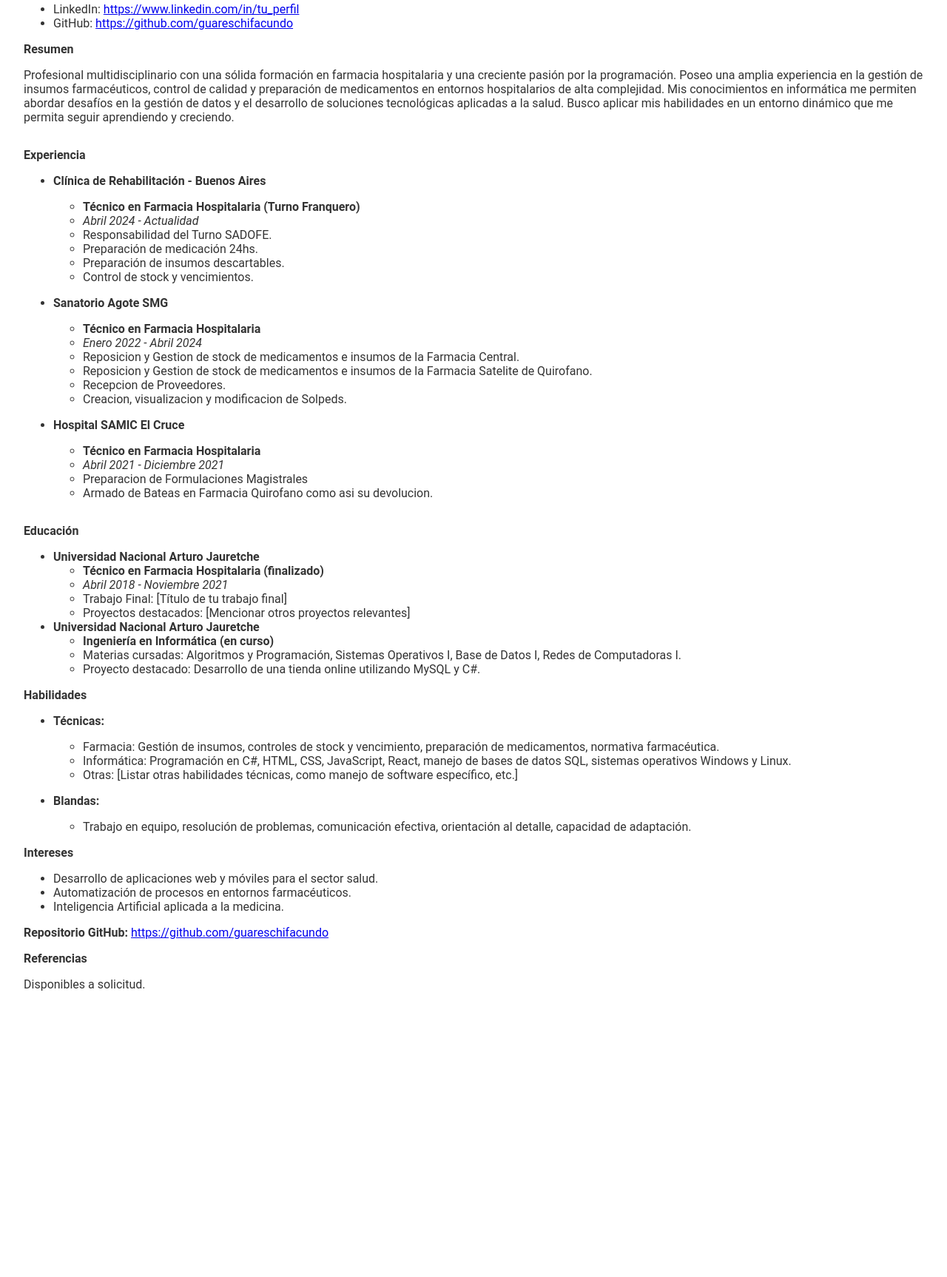
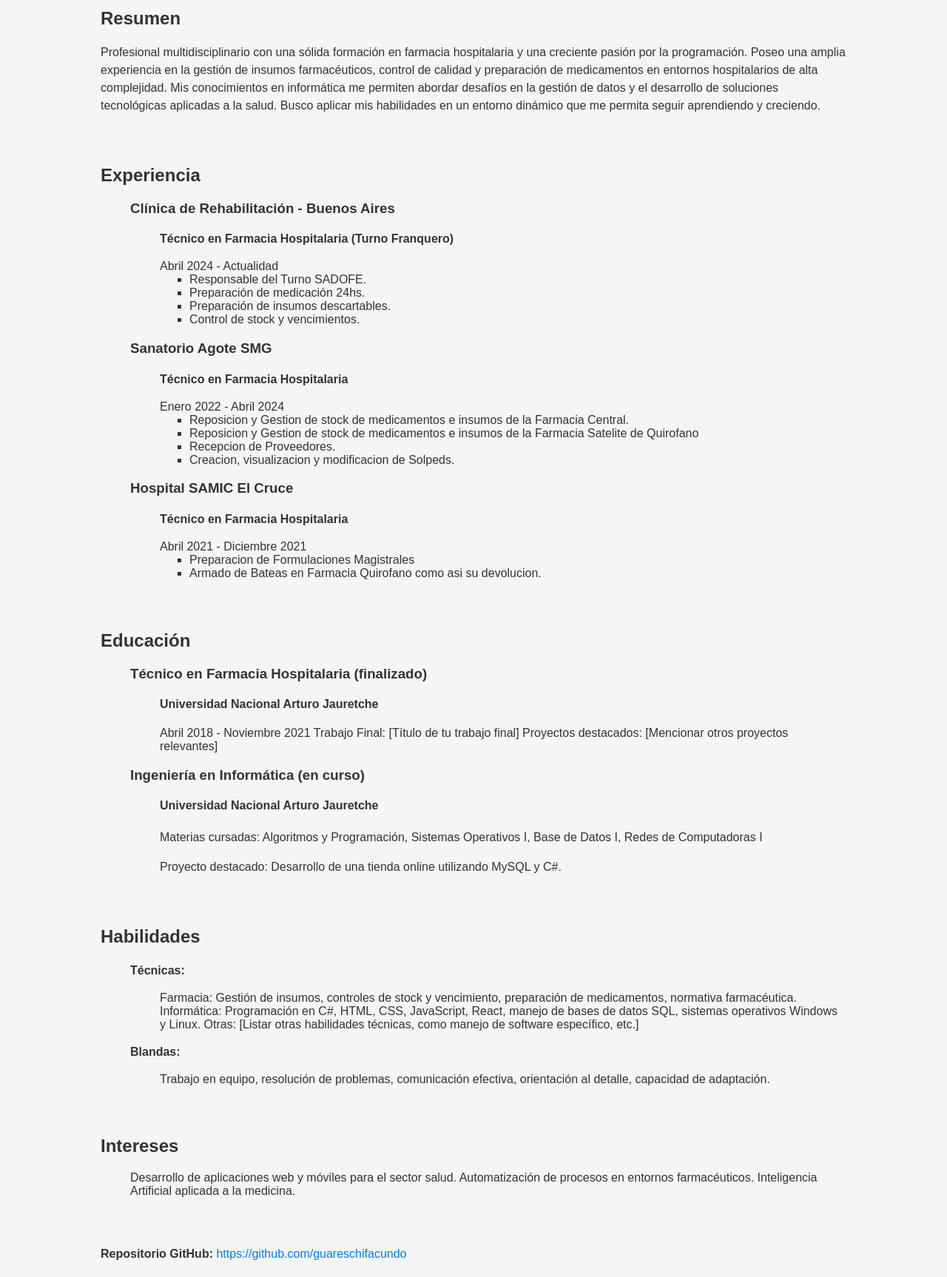
Before and after one commit to guareschifacundo/odin-recipes, a plain HTML site: page about.html in a window 1280 px wide. Shown: the part 190-1916 px from the top of the page at 74% size. Before the commit the page ends 1562 px from the top, so only its background shows below. Drawn offline with Linux system fonts and the light colour scheme.

Commit message:
improve the semantics of the cv and add CSS flexbox and grid

```diff
--- a/about.html
+++ b/about.html
@@ -1,5 +1,5 @@
 <!DOCTYPE html>
-<html lang="en">
+<html lang="es">
 
 <head>
     <meta charset="UTF-8">
@@ -14,18 +14,21 @@
         <header>
             <h1>Facundo Guareschi</h1>
             <p><strong>Técnico en Farmacia Hospitalaria | Ingeniero en Informática en formación</strong></p>
-            <p><strong>Contacto</strong></p>
+
+            <nav>
                 <ul>
-                <li>Email: <a href="mailto:guareschifacundo@gmail.com">guareschifacundo@gmail.com</a></li>
+                    <address>
+                        <li><a href="mailto:guareschifacundo@gmail.com"rel="noopener noreferrer">guareschifacundo@gmail.com</a></li>
                         <li>Teléfono: +54 11 24622416</li>
-                <li>LinkedIn: <a href="https://www.linkedin.com/in/tu_perfil">https://www.linkedin.com/in/tu_perfil</a>
-                </li>
-                <li>GitHub: <a href="https://github.com/guareschifacundo">https://github.com/guareschifacundo</a></li>
+                        <li>LinkedIn: <a     href="https://www.linkedin.com/in/tu_perfil">https://www.linkedin.com/in/tu_perfil</a> </li>
+                    </address>
                 </ul>
+
+            </nav>
         </header>
 
         <section>
-            <p><strong>Resumen</strong></p>
+            <h2><strong>Resumen</strong></h2>
             <p>Profesional multidisciplinario con una sólida formación en farmacia hospitalaria y una creciente pasión
                 por
                 la
@@ -41,94 +44,123 @@
         </section>
 
         <section>
-            <p><strong>Experiencia</strong></p>
+            <h2><strong>Experiencia</strong></h2>
+            <article>
                 <ul>
-                <li>
-                    <p><strong>Clínica de Rehabilitación - Buenos Aires</strong></p>
+
+                    <h3><strong>Clínica de Rehabilitación - Buenos Aires</strong></h3>
                     <ul>
-                        <li><strong>Técnico en Farmacia Hospitalaria (Turno Franquero)</strong></li>
-                        <li><em>Abril 2024 - Actualidad</em></li>
-                        <li>Responsabilidad del Turno SADOFE.</li>
+                        <p><strong>Técnico en Farmacia Hospitalaria (Turno Franquero)</strong></p>
+                        <time datetime="2024-04-01">Abril 2024 - Actualidad</time>
+                        <ul>
+                            <li>Responsable del Turno SADOFE.</li>
                             <li>Preparación de medicación 24hs.</li>
                             <li>Preparación de insumos descartables.</li>
                             <li>Control de stock y vencimientos.</li>
                         </ul>
-                </li>
-                <li>
-                    <p><strong>Sanatorio Agote SMG</strong></p>
+
+                    </ul>
+
+
+                    <h3><strong>Sanatorio Agote SMG</strong></h3>
                     <ul>
-                        <li><strong>Técnico en Farmacia Hospitalaria</strong></li>
-                        <li><em>Enero 2022 - Abril 2024</em></li>
+                        <p><strong>Técnico en Farmacia Hospitalaria</strong></p>
+                        <time datetime="2022-01-01">Enero 2022 - Abril 2024</time>
+                        <ul>
                             <li>Reposicion y Gestion de stock de medicamentos e insumos de la Farmacia Central.</li>
                             <li>Reposicion y Gestion de stock de medicamentos e insumos de la Farmacia Satelite de
-                            Quirofano.
-                        </li>
+                                Quirofano</li>
                             <li>Recepcion de Proveedores.</li>
                             <li>Creacion, visualizacion y modificacion de Solpeds.</li>
                         </ul>
-                </li>
-                <li>
-                    <p><strong>Hospital SAMIC El Cruce</strong></p>
+                    </ul>
+
+
+                    <h3><strong>Hospital SAMIC El Cruce</strong></h3>
                     <ul>
-                        <li><strong>Técnico en Farmacia Hospitalaria</strong></li>
-                        <li><em>Abril 2021 - Diciembre 2021</em></li>
-                        <li>Preparacion de Formulaciones Magistrales</li>
+                        <p><strong>Técnico en Farmacia Hospitalaria</strong></p>
+                        <time datetime="2021-04-01">Abril 2021 - Diciembre 2021</time>
+                        <ul>
+                            <li> Preparacion de Formulaciones Magistrales</li>
                             <li>Armado de Bateas en Farmacia Quirofano como asi su devolucion.</li>
                         </ul>
-                </li>
+                    </ul>
+
+                </ul>
+            </article>
+        </section>
+
+
+        <section>
+            <h2><strong>Educación</strong></h2>
+            <article>
+                <ul>
+                    <h3>Técnico en Farmacia Hospitalaria (finalizado)</h3>
+                    <ul>
+                        <h4>Universidad Nacional Arturo Jauretche</h4>
+                        <time datetime="2018-04-01">Abril 2018 - Noviembre 2021</time>
+                        Trabajo Final: [Título de tu trabajo final]
+                        Proyectos destacados: [Mencionar otros proyectos relevantes]
+                    </ul>
+
+                    <h3>Ingeniería en Informática (en curso)</h3>
+                    <ul>
+                        <h4>Universidad Nacional Arturo Jauretche</h4>
+                        <p>Materias cursadas: Algoritmos y Programación, Sistemas Operativos I, Base de Datos I, Redes
+                            de Computadoras I</p>
+                        <p>Proyecto destacado: Desarrollo de una tienda online utilizando MySQL y C#.</p>
+                    </ul>
+
+                </ul>
+            </article>
+        </section>
+
+        <section>
+            <h2><strong>Habilidades</strong></h2>
+            <ul>
+
+                <p><strong>Técnicas:</strong></p>
+                <ul>
+                    Farmacia: Gestión de insumos, controles de stock y vencimiento, preparación de medicamentos,
+                    normativa farmacéutica.
+                    Informática: Programación en C#, HTML, CSS, JavaScript, React, manejo de bases de datos SQL,
+                    sistemas operativos Windows y Linux.
+                    Otras: [Listar otras habilidades técnicas, como manejo de software específico, etc.]
+                </ul>
+
+
+                <p><strong>Blandas:</strong></p>
+                <ul>
+                    Trabajo en equipo, resolución de problemas, comunicación efectiva, orientación al detalle,
+                    capacidad
+                    de adaptación.
+                </ul>
+
             </ul>
         </section>
 
-        <p><strong>Educación</strong></p>
+        <section>
+            <h2><strong>Intereses</strong></h2>
             <ul>
-            <li><strong>Universidad Nacional Arturo Jauretche</strong>
-                <ul>
-                    <li><strong>Técnico en Farmacia Hospitalaria (finalizado)</strong></li>
-                    <li><em>Abril 2018 - Noviembre 2021</em></li>
-                    <li>Trabajo Final: [Título de tu trabajo final]</li>
-                    <li>Proyectos destacados: [Mencionar otros proyectos relevantes]</li>
+                Desarrollo de aplicaciones web y móviles para el sector salud.
+                Automatización de procesos en entornos farmacéuticos.
+                Inteligencia Artificial aplicada a la medicina.
             </ul>
-            </li>
-            <li><strong>Universidad Nacional Arturo Jauretche</strong>
-                <ul>
-                    <li><strong>Ingeniería en Informática (en curso)</strong></li>
-                    <li>Materias cursadas: Algoritmos y Programación, Sistemas Operativos I, Base de Datos I, Redes de
-                        Computadoras I.</li>
-                    <li>Proyecto destacado: Desarrollo de una tienda online utilizando MySQL y C#.</li>
-                </ul>
-            </li>
-        </ul>
-        <p><strong>Habilidades</strong></p>
-        <ul>
-            <li>
-                <p><strong>Técnicas:</strong></p>
-                <ul>
-                    <li>Farmacia: Gestión de insumos, controles de stock y vencimiento, preparación de medicamentos,
-                        normativa farmacéutica.</li>
-                    <li>Informática: Programación en C#, HTML, CSS, JavaScript, React, manejo de bases de datos SQL,
-                        sistemas operativos Windows y Linux.</li>
-                    <li>Otras: [Listar otras habilidades técnicas, como manejo de software específico, etc.]</li>
-                </ul>
-            </li>
-            <li>
-                <p><strong>Blandas:</strong></p>
-                <ul>
-                    <li>Trabajo en equipo, resolución de problemas, comunicación efectiva, orientación al detalle,
-                        capacidad
-                        de adaptación.</li>
-                </ul>
-            </li>
-        </ul>
-        <p><strong>Intereses</strong></p>
-        <ul>
-            <li>Desarrollo de aplicaciones web y móviles para el sector salud.</li>
-            <li>Automatización de procesos en entornos farmacéuticos.</li>
-            <li>Inteligencia Artificial aplicada a la medicina.</li>
-        </ul>
+        </section>
+
+        <section>
             <p><strong>Repositorio GitHub:</strong> <a
                     href="https://github.com/guareschifacundo">https://github.com/guareschifacundo</a></p>
-        <p><strong>Referencias</strong></p>
+        </section>
+
+        <section>
+            <footer>
+                <p>Facundo Guareschi | © 2023</p>
                 <p>Disponibles a solicitud.</p>
+            </footer>
+        </section>
+
+
     </main>
 </body>
 
--- a/styles.css
+++ b/styles.css
@@ -1,56 +1,57 @@
 body {
-    font-family: 'Roboto', sans-serif;
-    margin: 2rem;
-    color: #333;
+    font-family: 'Montserrat', sans-serif; /* Fuente limpia y moderna */
+    margin: 0;
+    display: flex;
+    flex-direction: column;
+    min-height: 100vh;
+    color: #333; /* Color de texto gris oscuro */
+    background-color: #f5f5f5; /* Fondo gris claro */
   }
 
-.container {
-    max-width: 800px;
-    margin: 0 auto;
+  main {
+    flex: 1;
+    display: grid;
+    grid-template-columns: repeat(12, 1fr);
+    gap: 2rem;
+    padding: 2rem;
+  }
+
+  header {
+    grid-column: 2 / span 10;
+    display: flex;
+    justify-content: space-between;
+    align-items: center;
+    color: #007bff; /* Azul cobalto para el nombre */
   }
 
   section {
-    margin-bottom: 2rem;
+    grid-column: 2 / span 10;
   }
 
-h1, h2 {
-    font-family: 'Merriweather', serif;
-    margin-bottom: 1rem;
-}
-/*
-nav {
-    background-color: #f2f2f2;
-    padding: 10px;
-  }
-  nav a {
-    margin-right: 10px;
-    text-decoration: none;
-    color: #333;
-  }
-    */
-    nav ul {
-        list-style: none;
-        padding: 0;
-        margin: 0;
+  /* Sección de Resumen */
+  #resumen {
+    background-color: #f0f0f0; /* Fondo ligeramente más oscuro */
+    padding: 1rem;
   }
 
-    nav li {
-        display: inline-block;
-        margin: 0 10px;
+  /* Otros estilos */
+  h2 {
+    color: #333;
+    font-weight: 600;
   }
 
-    nav li a {
-        text-decoration: none;
-        color: #333;
+  p {
+    line-height: 1.5;
   }
 
-    nav ul ul {
-        display: none;
+  a {
+    color: #007bff;
+    text-decoration: none;
   }
 
-    nav li:hover ul {
-        display: block;
-        position: absolute;
-        background-color: #f9f9f9;
-        box-shadow: 0px 8px 16px 0px rgba(0,0,0,0.2);
+  /* Media query para pantallas pequeñas */
+  @media (max-width: 768px) {
+    main {
+      grid-template-columns: 1fr;
     }
+  }
```
Lines whose indentation alone changed are shown as unchanged.
